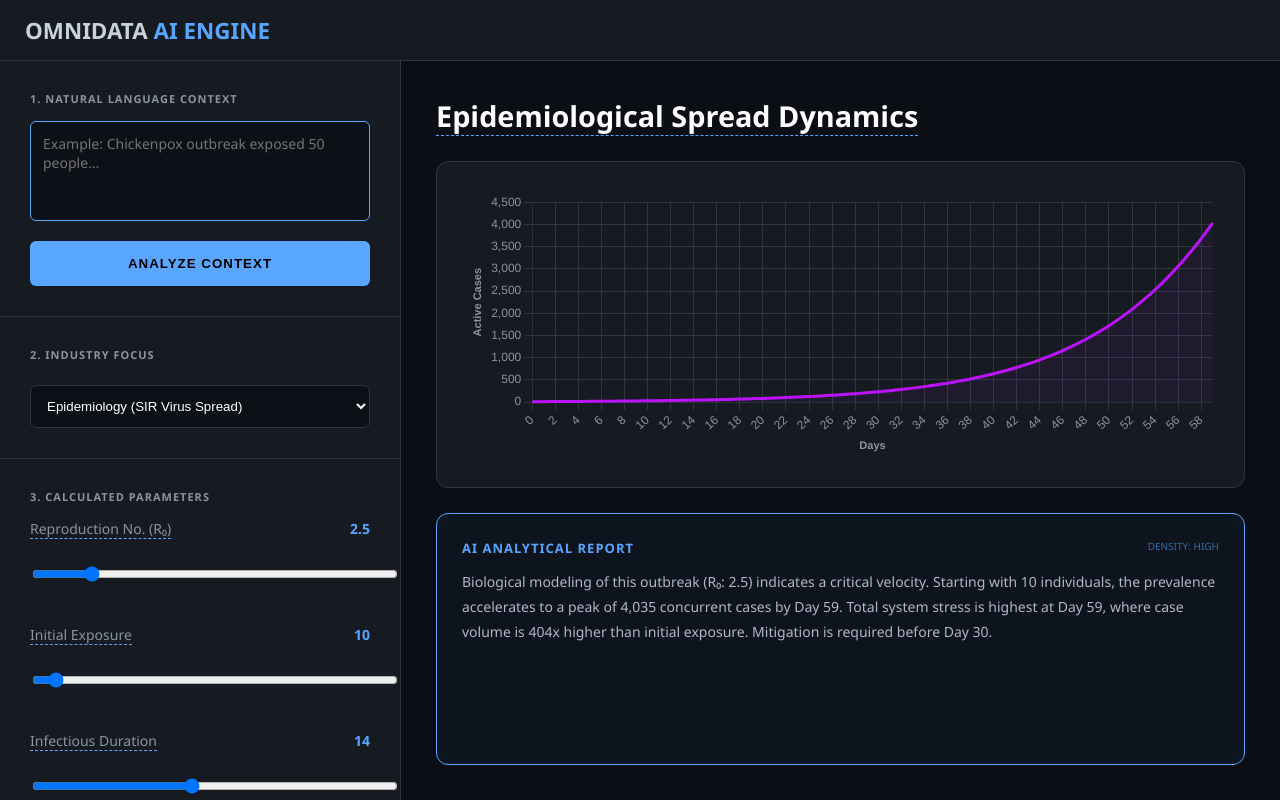
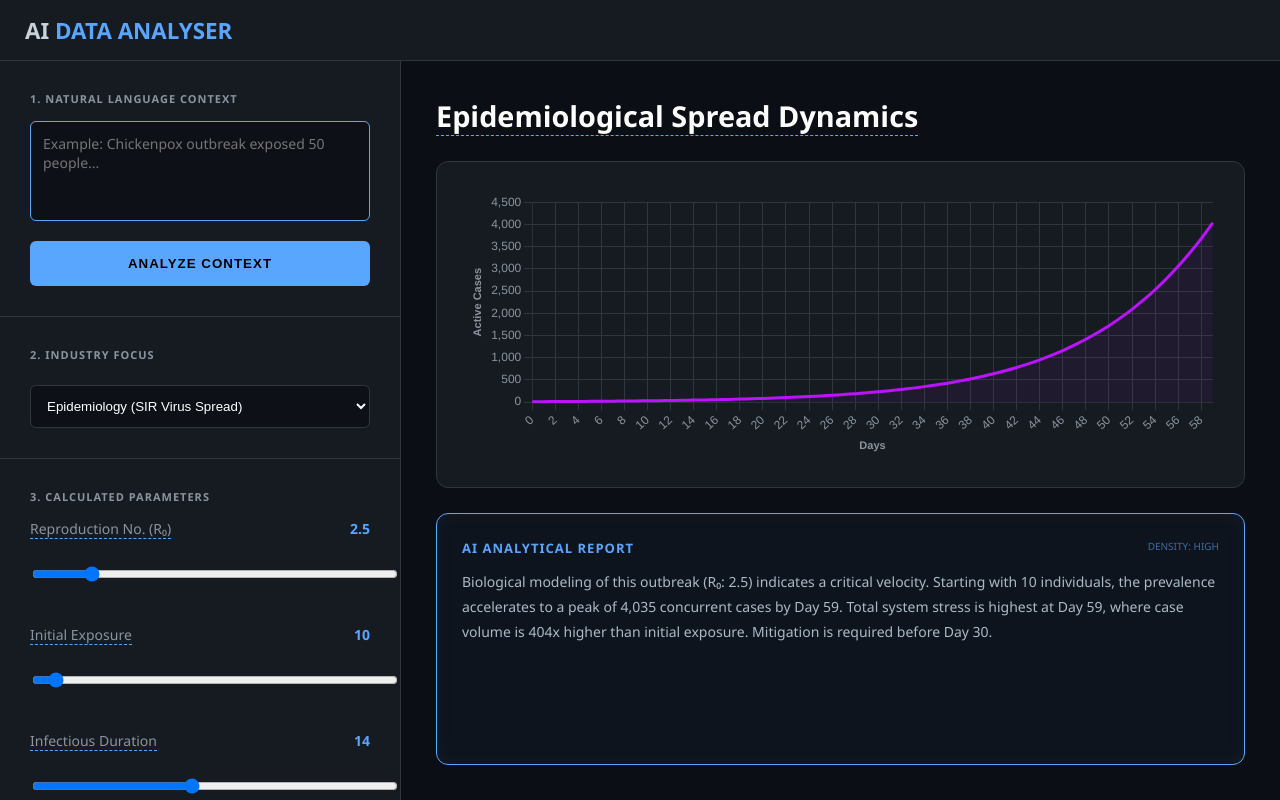
Before and after one commit to 6rnntz84gk-cyber/data_anylist_graph_ai, a plain HTML site: page index.html in a window 1280 px wide. Drawn offline with nearby package versions, Linux system fonts and the light colour scheme.

Commit message:
Update header title from OMNIDATA AI ENGINE to AI DATA ANALYSER

```diff
--- a/index.html
+++ b/index.html
@@ -133,7 +133,7 @@
 <body>
 
 <header>
-    <div style="font-weight: bold; font-size: 1.4rem;">OMNIDATA <span style="color: var(--accent);">AI ENGINE</span></div>
+    <div style="font-weight: bold; font-size: 1.4rem;">AI <span style="color: var(--accent);">DATA ANALYSER</span></div>
 </header>
 
 <main>
```
